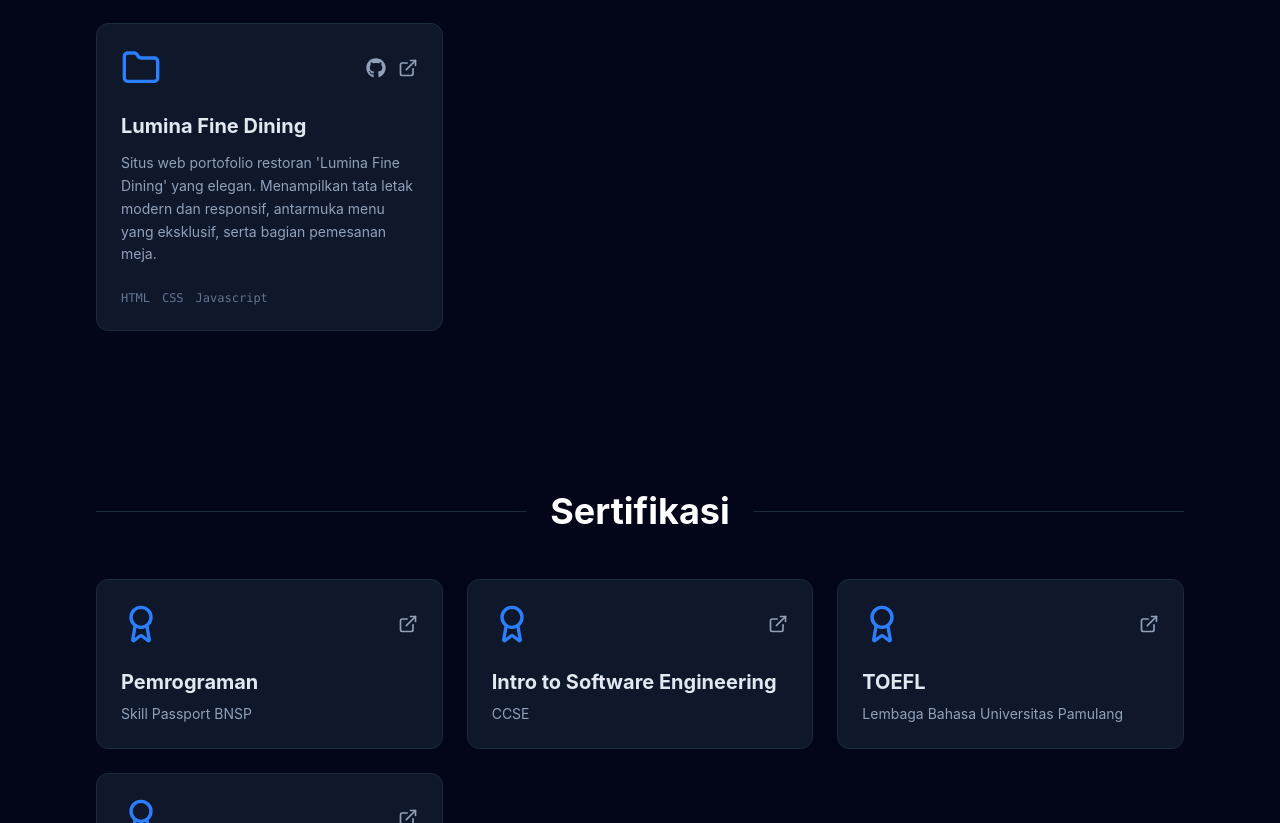
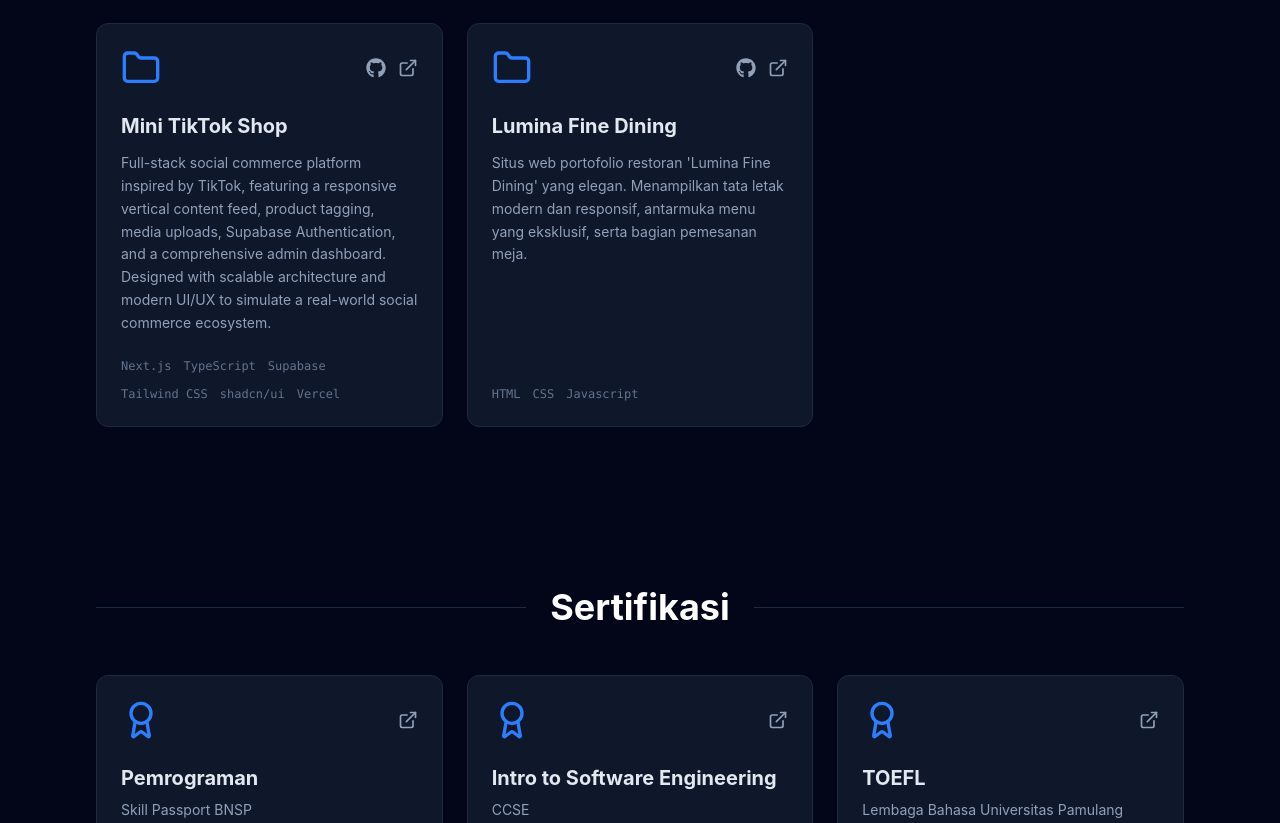
Before and after one commit to gadingislami12/Myself, a React (Vite) app: page / in a window 1280 px wide. Shown: the part 2366-3189 px from the top of the page. Built offline with nearby package versions, Linux system fonts and the light colour scheme.

Commit message:
Add 'Mini TikTok Shop' project to Projects component
Added a new project entry for 'Mini TikTok Shop' with detailed description and technologies used.

```diff
--- a/src/components/Projects.jsx
+++ b/src/components/Projects.jsx
@@ -24,6 +24,14 @@ const projects = [
   tech: ["Next.js", "TypeScript", "Supabase", "Gemini API", "Tailwind CSS"],
   github: "https://github.com/gadingislami12/ai-ecommerce-chatbot",
   external: "https://ai-ecommerce-chabot.vercel.app/"
+},
+  {
+  title: "Mini TikTok Shop",
+  description:
+    "Full-stack social commerce platform inspired by TikTok, featuring a responsive vertical content feed, product tagging, media uploads, Supabase Authentication, and a comprehensive admin dashboard. Designed with scalable architecture and modern UI/UX to simulate a real-world social commerce ecosystem.",
+  tech: ["Next.js","TypeScript","Supabase","Tailwind CSS","shadcn/ui","Vercel"],
+  github: "https://github.com/gadingislami12/dummy_tiktok",
+  external: "https://dummytiktok.vercel.app/"
 },
   {
     title: "Lumina Fine Dining",
```
